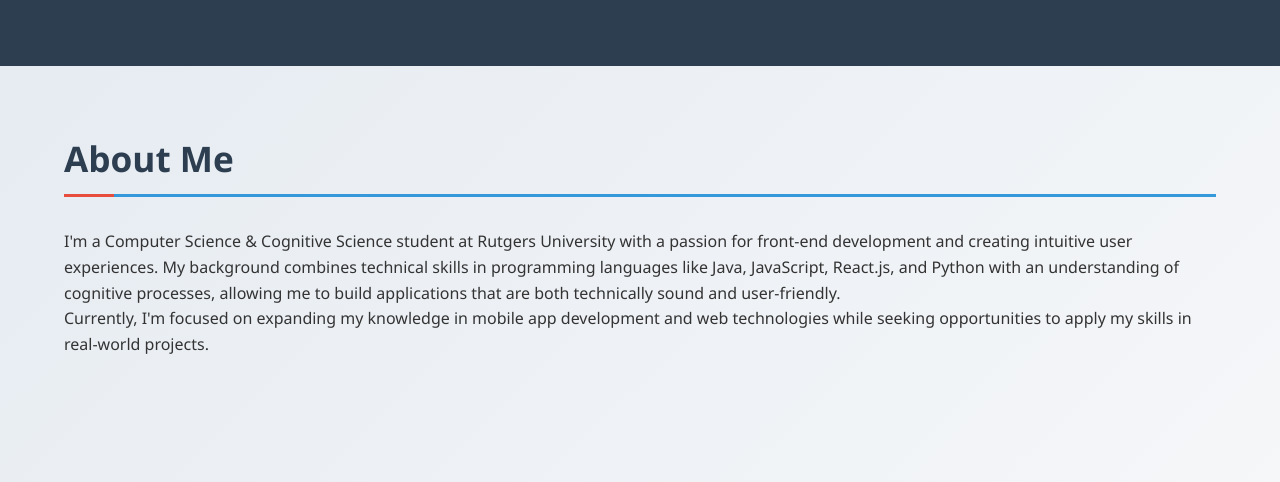
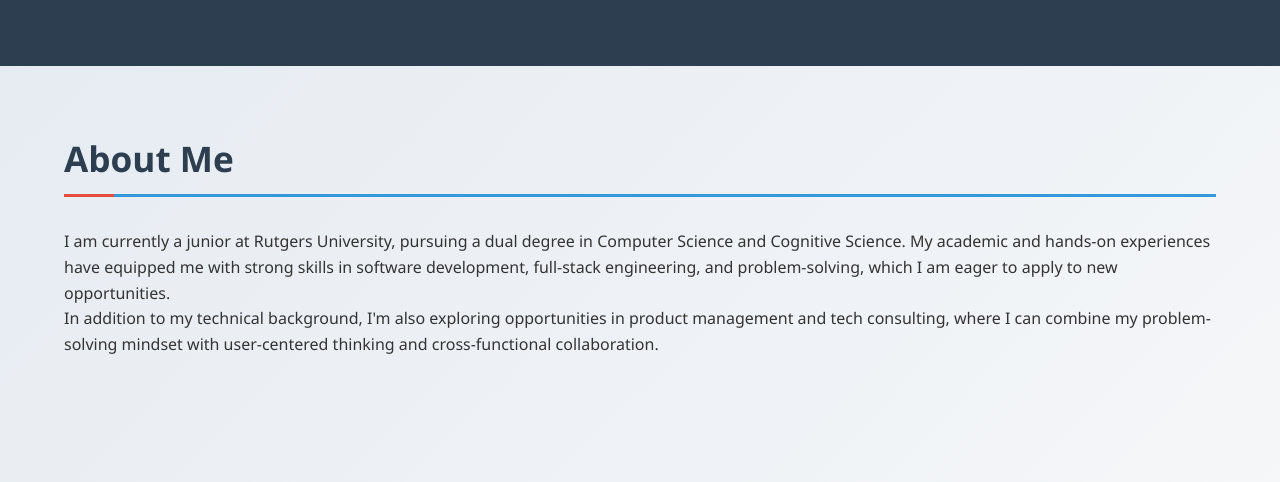
Before and after one commit to tejasharih/tejasharih.github.io, a plain HTML site: page index.html in a window 1280 px wide. Shown: the part 625-1107 px from the top of the page. Drawn offline with Linux system fonts and the light colour scheme.

Commit message:
Update About Me section with new description

```diff
--- a/index.html
+++ b/index.html
@@ -455,13 +455,10 @@
             <h2>About Me</h2>
             <div class="about-content">
                 <p>
-                    I'm a Computer Science & Cognitive Science student at Rutgers University with a passion for front-end development and creating intuitive user experiences.
-                    My background combines technical skills in programming languages like Java, JavaScript, React.js, and Python with an understanding of cognitive processes,
-                    allowing me to build applications that are both technically sound and user-friendly.
+                    I am currently a junior at Rutgers University, pursuing a dual degree in Computer Science and Cognitive Science. My academic and hands-on experiences have equipped me with strong skills in software development, full-stack engineering, and problem-solving, which I am eager to apply to new opportunities.
                 </p>
                 <p>
-                    Currently, I'm focused on expanding my knowledge in mobile app development and web technologies while seeking opportunities
-                    to apply my skills in real-world projects.
+                    In addition to my technical background, I'm also exploring opportunities in product management and tech consulting, where I can combine my problem-solving mindset with user-centered thinking and cross-functional collaboration.
                 </p>
             </div>
         </section>
```
